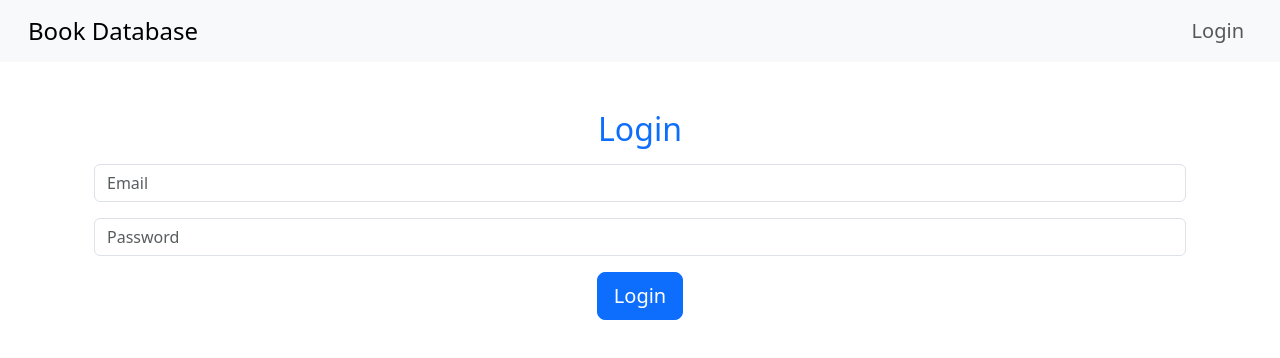
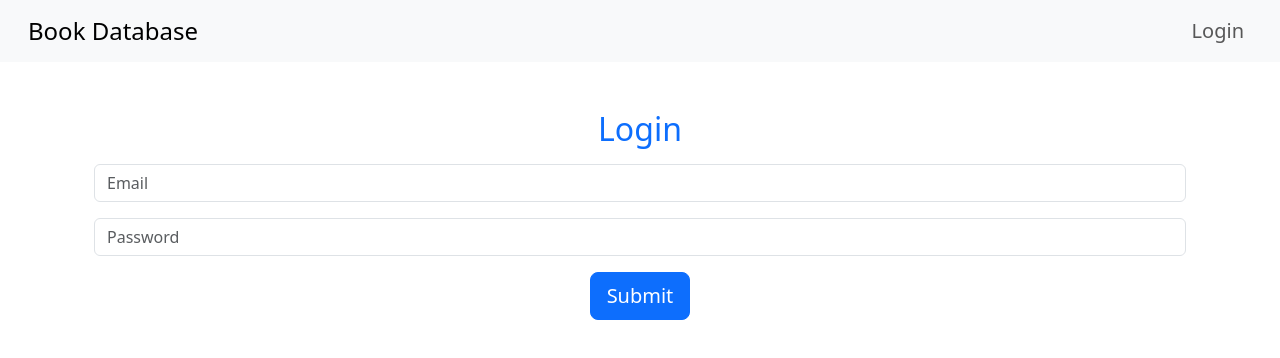
Before and after one commit to kironroy/book-database, a React (Create React App) app: page /login in a window 1280 px wide. Shown: the top 358 px of the page. Built offline with nearby package versions, Linux system fonts and the light colour scheme; no server answers.

Commit message:
Update Login.js
+ Submit

```diff
--- a/src/pages/Login.js
+++ b/src/pages/Login.js
@@ -47,7 +47,7 @@ function Login() {
           />
         </div>
         <button type="submit" className="btn btn-primary btn-lg btn-block">
-          Login
+          Submit
         </button>
       </form>
     </div>
```
